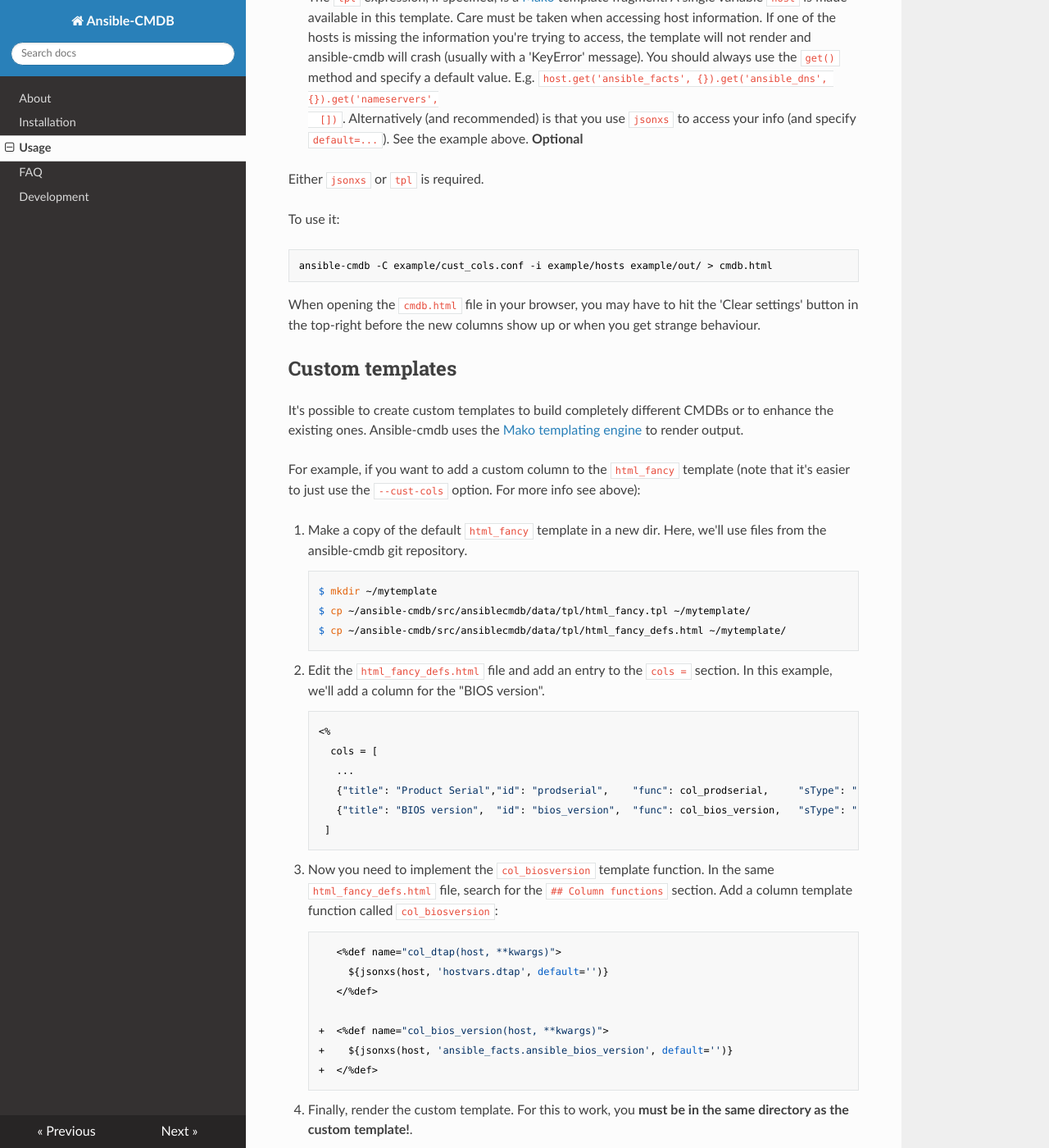
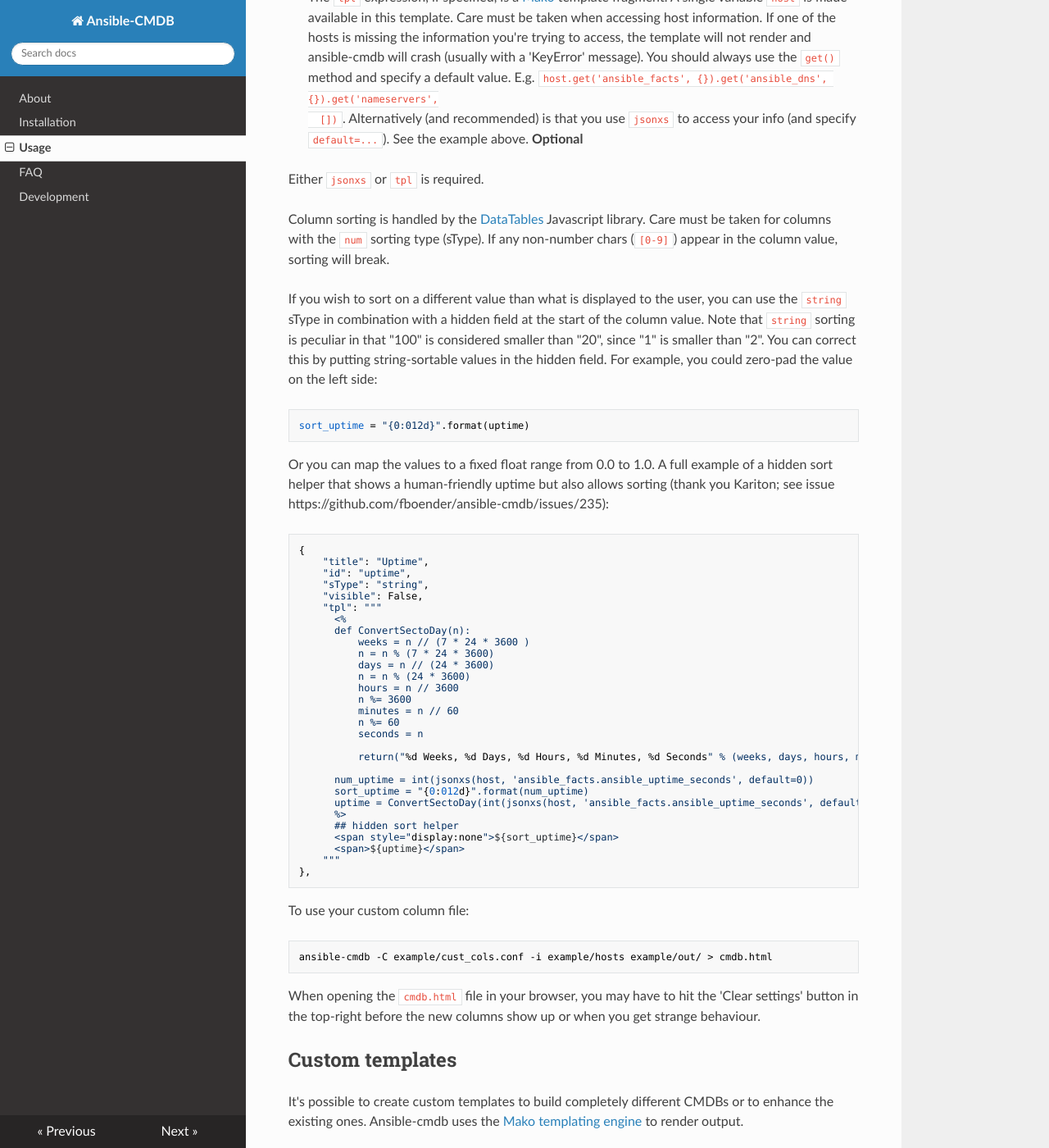
Before and after one commit to fboender/ansible-cmdb, an MkDocs documentation site: the page built from docs/usage.md, in a window 1280 px wide and 1400 px high, scrolled down 10136 px. Shown: the whole window at 82% size. Built offline with MkDocs 1.6.1, drawn with Linux system fonts in a browser that asks for light colours; nearby versions of some CDN libraries; old or Windows-style settings are respelled for this version of MkDocs.

Commit message:
Extend column sorting documentation.

```diff
--- a/docs/usage.md
+++ b/docs/usage.md
@@ -529,7 +529,57 @@ consist of the following key/values:
 
 Either `jsonxs` or `tpl` is required.
 
-To use it:
+Column sorting is handled by the [DataTables](https://datatables.net/)
+Javascript library. Care must be taken for columns with the `num` sorting
+type (sType). If any non-number chars (`[0-9]`) appear in the column value,
+sorting will break.
+
+If you wish to sort on a different value than what is displayed to the user,
+you can use the `string` sType in combination with a hidden field at the start
+of the column value. Note that `string` sorting is peculiar in that "100" is
+considered smaller than "20", since "1" is smaller than "2". You can correct
+this by putting string-sortable values in the hidden field. For example, you
+could zero-pad the value on the left side:
+
+    sort_uptime = "{0:012d}".format(uptime)
+
+Or you can map the values to a fixed float range from 0.0 to 1.0. A full
+example of a hidden sort helper that shows a human-friendly uptime but also
+allows sorting (thank you Kariton; see issue
+https://github.com/fboender/ansible-cmdb/issues/235):
+
+
+    {
+        "title": "Uptime",
+        "id": "uptime",
+        "sType": "string",
+        "visible": False,
+        "tpl": """
+          <%
+          def ConvertSectoDay(n):
+              weeks = n // (7 * 24 * 3600 )
+              n = n % (7 * 24 * 3600)
+              days = n // (24 * 3600)
+              n = n % (24 * 3600)
+              hours = n // 3600
+              n %= 3600
+              minutes = n // 60
+              n %= 60
+              seconds = n
+
+              return("%d Weeks, %d Days, %d Hours, %d Minutes, %d Seconds" % (weeks, days, hours, minutes, seconds))
+
+          num_uptime = int(jsonxs(host, 'ansible_facts.ansible_uptime_seconds', default=0))
+          sort_uptime = "{0:012d}".format(num_uptime)
+          uptime = ConvertSectoDay(int(jsonxs(host, 'ansible_facts.ansible_uptime_seconds', default=0)))
+          %>
+          ## hidden sort helper
+          <span style="display:none">${sort_uptime}</span>
+          <span>${uptime}</span>
+        """
+    },
+
+To use your custom column file:
 
     ansible-cmdb -C example/cust_cols.conf -i example/hosts example/out/ > cmdb.html
 
```
